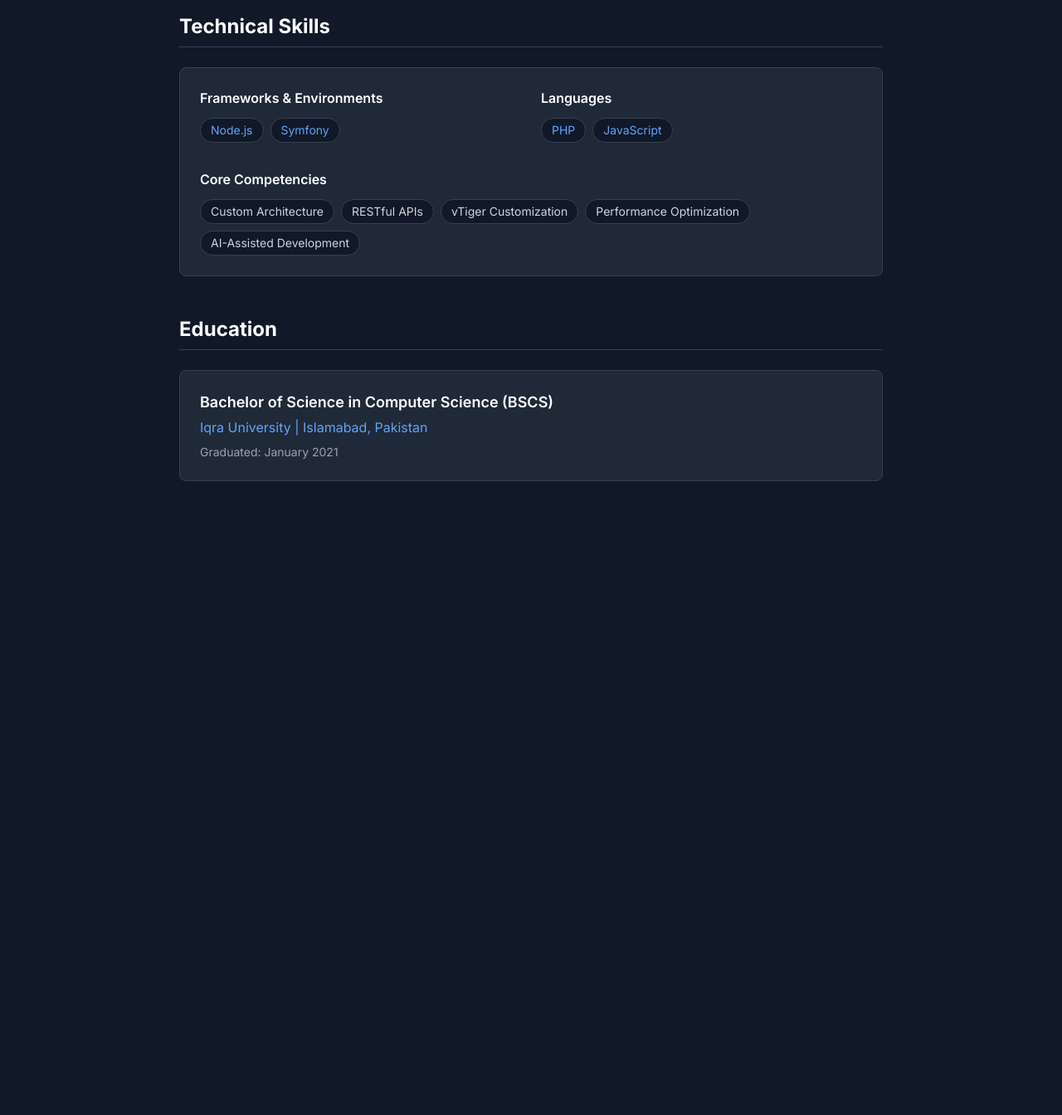
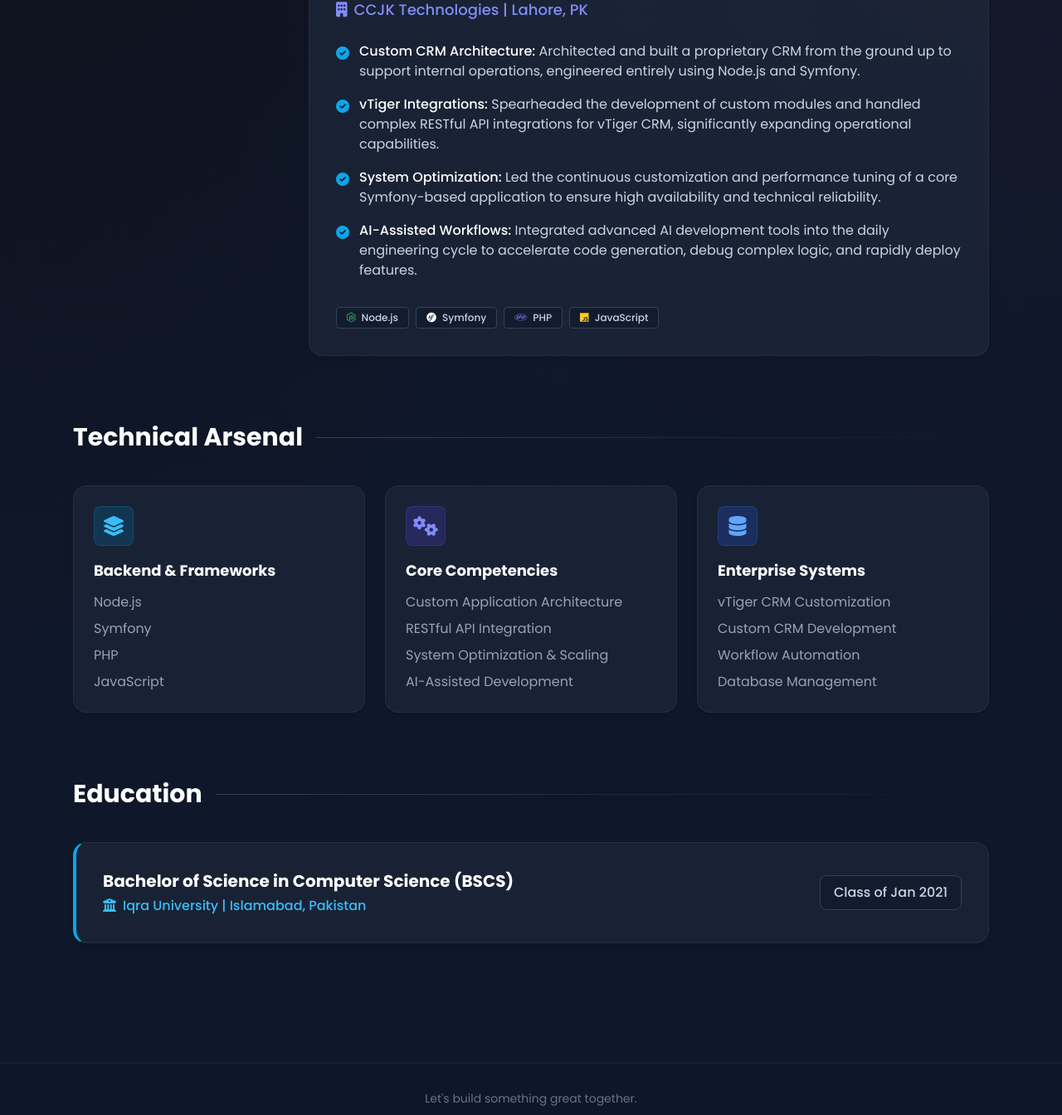
Before and after one commit to abubakar-tarar/abubakar-tarar.github.io, a plain HTML site: page index.html in a window 1280 px wide. Shown: the part 811-2155 px from the top of the page at 83% size. Before the commit the page ends 1455 px from the top, so only its background shows below. Drawn offline with nearby package versions, Linux system fonts and the light colour scheme.

Commit message:
Refactor index.html with new styles and structure
Updated the HTML structure and styles, including new classes for animations and background. Enhanced the navigation and footer sections for better user experience.

```diff
--- a/index.html
+++ b/index.html
@@ -1,105 +1,229 @@
 <!DOCTYPE html>
-<html lang="en">
+<html lang="en" class="scroll-smooth">
 <head>
     <meta charset="UTF-8">
     <meta name="viewport" content="width=device-width, initial-scale=1.0">
     <title>Muhammad Abu Bakar | Software Engineer</title>
     <script src="https://cdn.tailwindcss.com"></script>
+    <link href="https://cdnjs.cloudflare.com/ajax/libs/font-awesome/6.0.0/css/all.min.css" rel="stylesheet">
     <style>
-        @import url('https://fonts.googleapis.com/css2?family=Inter:wght@300;400;600;700&display=swap');
-        body { font-family: 'Inter', sans-serif; }
+        @import url('https://fonts.googleapis.com/css2?family=Poppins:wght@300;400;500;600;700&display=swap');
+
+        body {
+            font-family: 'Poppins', sans-serif;
+            background-color: #0f172a;
+            background-image:
+                radial-gradient(at 0% 0%, hsla(253,16%,7%,1) 0, transparent 50%),
+                radial-gradient(at 50% 0%, hsla(225,39%,30%,0.1) 0, transparent 50%),
+                radial-gradient(at 100% 0%, hsla(339,49%,30%,0.1) 0, transparent 50%);
+            color: #cbd5e1;
+        }
+
+        /* Custom Animations */
+        @keyframes fadeInUp {
+            from { opacity: 0; transform: translateY(20px); }
+            to { opacity: 1; transform: translateY(0); }
+        }
+
+        .animate-fade-in {
+            animation: fadeInUp 0.8s ease-out forwards;
+        }
+
+        .delay-100 { animation-delay: 100ms; }
+        .delay-200 { animation-delay: 200ms; }
+        .delay-300 { animation-delay: 300ms; }
+
+        /* Glassmorphism Card Style */
+        .glass-card {
+            background: rgba(30, 41, 59, 0.7);
+            backdrop-filter: blur(10px);
+            -webkit-backdrop-filter: blur(10px);
+            border: 1px solid rgba(255, 255, 255, 0.05);
+            box-shadow: 0 4px 6px -1px rgba(0, 0, 0, 0.1), 0 2px 4px -1px rgba(0, 0, 0, 0.06);
+        }
+
+        .glass-card:hover {
+            border-color: rgba(56, 189, 248, 0.3);
+            box-shadow: 0 0 20px rgba(56, 189, 248, 0.1);
+        }
     </style>
 </head>
-<body class="bg-gray-900 text-gray-100 antialiased selection:bg-blue-500 selection:text-white">
-    <!-- Header -->
-    <header class="max-w-4xl mx-auto pt-16 pb-8 px-6">
-        <h1 class="text-4xl md:text-5xl font-bold text-white mb-2">Muhammad Abu Bakar</h1>
-        <p class="text-xl text-blue-400 font-medium mb-4">Software Engineer</p>
-        <p class="text-gray-400 mb-6 max-w-2xl">
-            Results-driven Software Engineer with a solid foundation in computer science and hands-on experience in full-stack development, system customization, and API integration. Adept at leveraging modern development workflows to accelerate project delivery and engineer scalable software solutions.
+<body class="antialiased min-h-screen selection:bg-sky-500 selection:text-white">
+
+    <!-- Navigation / Contact Bar -->
+    <nav class="fixed w-full z-50 glass-card border-b-0 border-t-0 border-x-0">
+        <div class="max-w-6xl mx-auto px-6 py-4 flex justify-between items-center">
+            <span class="text-xl font-bold bg-gradient-to-r from-sky-400 to-blue-500 bg-clip-text text-transparent">MAB.</span>
+            <div class="flex gap-4 md:gap-6 text-sm md:text-base">
+                <a href="mailto:abubakartarar66@gmail.com" class="hover:text-sky-400 transition-colors duration-300" title="Email"><i class="fas fa-envelope"></i></a>
+                <a href="https://github.com/abubakar-tarar" target="_blank" class="hover:text-sky-400 transition-colors duration-300" title="GitHub"><i class="fab fa-github"></i></a>
+                <a href="https://www.linkedin.com/in/muhammad-abu-bakar-a81783171" target="_blank" class="hover:text-sky-400 transition-colors duration-300" title="LinkedIn"><i class="fab fa-linkedin"></i></a>
+                <a href="tel:+923040612962" class="hover:text-sky-400 transition-colors duration-300" title="Phone"><i class="fas fa-phone-alt"></i></a>
+            </div>
+        </div>
+    </nav>
+
+    <!-- Hero Section -->
+    <header class="max-w-6xl mx-auto px-6 pt-40 pb-20 opacity-0 animate-fade-in">
+        <div class="inline-block px-3 py-1 mb-6 rounded-full bg-sky-900/30 border border-sky-500/30 text-sky-400 text-sm font-semibold tracking-wide">
+            <i class="fas fa-code mr-2"></i> Software Engineer
+        </div>
+        <h1 class="text-5xl md:text-7xl font-bold text-white mb-6 leading-tight">
+            Hi, I'm <br/>
+            <span class="bg-gradient-to-r from-sky-400 via-blue-500 to-indigo-500 bg-clip-text text-transparent">Muhammad Abu Bakar</span>
+        </h1>
+        <p class="text-lg md:text-xl text-slate-400 max-w-2xl mb-10 leading-relaxed">
+            A results-driven Full-Stack Engineer specializing in architectural design, robust API integrations, and enterprise-grade custom solutions. I build scalable applications that drive business workflows forward.
         </p>
-        <!-- Links -->
-        <div class="flex flex-wrap gap-4 text-sm">
-            <a href="mailto:abubakartarar66@gmail.com" class="flex items-center text-gray-300 hover:text-white transition">
-                <svg class="w-5 h-5 mr-2" fill="none" stroke="currentColor" viewBox="0 0 24 24"><path stroke-linecap="round" stroke-linejoin="round" stroke-width="2" d="M3 8l7.53 4.518a2 2 0 002.04 0L20 8M18 19H6a2 2 0 01-2-2V7a2 2 0 012-2h12a2 2 0 012 2v10a2 2 0 01-2 2z"></path></svg>
-                abubakartarar66@gmail.com
+        <div class="flex flex-wrap gap-4">
+            <a href="mailto:abubakartarar66@gmail.com" class="px-8 py-3 rounded-lg bg-sky-500 hover:bg-sky-400 text-white font-medium transition-all duration-300 shadow-[0_0_15px_rgba(14,165,233,0.4)]">
+                Get in Touch
             </a>
-            <a href="tel:+923040612962" class="flex items-center text-gray-300 hover:text-white transition">
-                <svg class="w-5 h-5 mr-2" fill="none" stroke="currentColor" viewBox="0 0 24 24"><path stroke-linecap="round" stroke-linejoin="round" stroke-width="2" d="M3 5a2 2 0 012-2h3.28a1 1 0 01.948.684l1.498 4.493a1 1 0 01-.502 1.21l-2.257 1.13a11.042 11.042 0 005.516 5.516l1.13-2.257a1 1 0 011.21-.502l4.493 1.498a1 1 0 01.684.949V19a2 2 0 01-2 2h-1C9.716 21 3 14.284 3 6V5z"></path></svg>
-                +92 304 0612962
-            </a>
-            <a href="https://github.com/abubakar-tarar" target="_blank" class="flex items-center text-gray-300 hover:text-white transition">
-                <svg class="w-5 h-5 mr-2" fill="currentColor" viewBox="0 0 24 24"><path d="M12 .297c-6.63 0-12 5.373-12 12 0 5.303 3.438 9.8 8.205 11.385.6.113.82-.258.82-.577 0-.285-.01-1.04-.015-2.04-3.338.724-4.042-1.61-4.042-1.61C4.422 18.07 3.633 17.7 3.633 17.7c-1.087-.744.084-.729.084-.729 1.205.084 1.838 1.236 1.838 1.236 1.07 1.835 2.809 1.305 3.495.998.108-.776.417-1.305.76-1.605-2.665-.3-5.466-1.332-5.466-5.93 0-1.31.465-2.38 1.235-3.22-.135-.303-.54-1.523.105-3.176 0 0 1.005-.322 3.3 1.23.96-.267 1.98-.399 3-.405 1.02.006 2.04.138 3 .405 2.28-1.552 3.285-1.23 3.285-1.23.645 1.653.24 2.873.12 3.176.765.84 1.23 1.91 1.23 3.22 0 4.61-2.805 5.625-5.475 5.92.42.36.81 1.096.81 2.22 0 1.606-.015 2.896-.015 3.286 0 .315.21.69.825.57C20.565 22.092 24 17.592 24 12.297c0-6.627-5.373-12-12-12"></path></svg>
-                GitHub
-            </a>
-            <a href="https://www.linkedin.com/in/muhammad-abu-bakar-a81783171" target="_blank" class="flex items-center text-gray-300 hover:text-white transition">
-                <svg class="w-5 h-5 mr-2" fill="currentColor" viewBox="0 0 24 24"><path d="M20.447 20.452h-3.554v-5.569c0-1.328-.027-3.037-1.852-3.037-1.853 0-2.136 1.445-2.136 2.939v5.667H9.351V9h3.414v1.561h.046c.477-.9 1.637-1.85 3.37-1.85 3.601 0 4.267 2.37 4.267 5.455v6.286zM5.337 7.433c-1.144 0-2.063-.926-2.063-2.065 0-1.138.92-2.063 2.063-2.063 1.14 0 2.064.925 2.064 2.063 0 1.139-.925 2.065-2.064 2.065zm1.782 13.019H3.555V9h3.564v11.452zM22.225 0H1.771C.792 0 0 .774 0 1.729v20.542C0 23.227.792 24 1.771 24h20.451C23.2 24 24 23.227 24 22.271V1.729C24 .774 23.2 0 22.222 0h.003z"/></svg>
-                LinkedIn
+            <a href="https://github.com/abubakar-tarar" target="_blank" class="px-8 py-3 rounded-lg glass-card text-white hover:bg-slate-800 transition-all duration-300 font-medium">
+                View GitHub <i class="fas fa-arrow-right ml-2 text-sm"></i>
             </a>
         </div>
     </header>
 
-    <main class="max-w-4xl mx-auto px-6 pb-16">
-        <!-- Experience -->
-        <section class="mb-12">
-            <h2 class="text-2xl font-bold text-white border-b border-gray-700 pb-2 mb-6">Experience & Projects</h2>
+    <main class="max-w-6xl mx-auto px-6 pb-24">
 
-            <div class="mb-8 bg-gray-800 p-6 rounded-lg border border-gray-700">
-                <div class="flex flex-col md:flex-row md:justify-between md:items-baseline mb-2">
-                    <h3 class="text-xl font-semibold text-white">Software Engineer</h3>
-                    <span class="text-gray-400 text-sm font-medium">May 2022 – Present</span>
-                </div>
-                <div class="text-blue-400 font-medium mb-4">CCJK Technologies | Lahore, Pakistan</div>
+        <!-- Experience & Projects Section -->
+        <section class="mb-20 opacity-0 animate-fade-in delay-100">
+            <div class="flex items-center gap-4 mb-10">
+                <h2 class="text-3xl font-bold text-white">Experience & Projects</h2>
+                <div class="h-[1px] flex-grow bg-gradient-to-r from-slate-700 to-transparent"></div>
+            </div>
 
-                <ul class="list-disc list-outside ml-5 text-gray-300 space-y-3">
-                    <li><strong>Custom CRM Architecture:</strong> Designing and building a proprietary custom CRM application from the ground up to support internal operations, utilizing a modern technical stack encompassing Node.js and Symfony.</li>
-                    <li><strong>vTiger Integration:</strong> Spearheading the development of custom features and complex API integrations for vTiger CRM, expanding system capabilities to support streamlined business workflows.</li>
-                    <li><strong>System Optimization:</strong> Leading the customization, optimization, and continuous maintenance of a core Symfony-based application, ensuring robust performance and technical reliability.</li>
-                    <li><strong>Development Workflows:</strong> Implementing advanced, AI-assisted development practices into the daily workflow to accelerate coding, debug complex logic, and rapidly deploy new application features.</li>
-                </ul>
-            </div>
-        </section>
+            <!-- Timeline Item -->
+            <div class="relative pl-8 md:pl-0">
+                <!-- Desktop Layout Grid -->
+                <div class="md:grid md:grid-cols-12 md:gap-8 items-start">
+                    <!-- Date Column -->
+                    <div class="md:col-span-3 text-left md:text-right mb-4 md:mb-0 pt-2">
+                        <span class="px-3 py-1 rounded-full bg-slate-800 border border-slate-700 text-sky-400 text-sm font-medium inline-block">
+                            May 2022 – Present
+                        </span>
+                    </div>
 
-        <!-- Skills -->
-        <section class="mb-12">
-            <h2 class="text-2xl font-bold text-white border-b border-gray-700 pb-2 mb-6">Technical Skills</h2>
-            <div class="grid grid-cols-1 md:grid-cols-2 gap-6 bg-gray-800 p-6 rounded-lg border border-gray-700">
-                <div>
-                    <h4 class="font-semibold text-white mb-3">Frameworks & Environments</h4>
-                    <div class="flex flex-wrap gap-2">
-                        <span class="bg-gray-900 text-blue-400 px-3 py-1 rounded-full text-sm border border-gray-700">Node.js</span>
-                        <span class="bg-gray-900 text-blue-400 px-3 py-1 rounded-full text-sm border border-gray-700">Symfony</span>
-                    </div>
-                </div>
-                <div>
-                    <h4 class="font-semibold text-white mb-3">Languages</h4>
-                    <div class="flex flex-wrap gap-2">
-                        <span class="bg-gray-900 text-blue-400 px-3 py-1 rounded-full text-sm border border-gray-700">PHP</span>
-                        <span class="bg-gray-900 text-blue-400 px-3 py-1 rounded-full text-sm border border-gray-700">JavaScript</span>
-                    </div>
-                </div>
-                <div class="md:col-span-2 mt-2">
-                    <h4 class="font-semibold text-white mb-3">Core Competencies</h4>
-                    <div class="flex flex-wrap gap-2">
-                        <span class="bg-gray-900 text-gray-300 px-3 py-1 rounded-full text-sm border border-gray-700">Custom Architecture</span>
-                        <span class="bg-gray-900 text-gray-300 px-3 py-1 rounded-full text-sm border border-gray-700">RESTful APIs</span>
-                        <span class="bg-gray-900 text-gray-300 px-3 py-1 rounded-full text-sm border border-gray-700">vTiger Customization</span>
-                        <span class="bg-gray-900 text-gray-300 px-3 py-1 rounded-full text-sm border border-gray-700">Performance Optimization</span>
-                        <span class="bg-gray-900 text-gray-300 px-3 py-1 rounded-full text-sm border border-gray-700">AI-Assisted Development</span>
+                    <!-- Content Column -->
+                    <div class="md:col-span-9 glass-card p-8 rounded-2xl relative group transition-all duration-300 hover:-translate-y-1">
+                        <!-- Connecting Line/Dot for Desktop -->
+                        <div class="hidden md:block absolute w-4 h-4 rounded-full bg-sky-500 border-4 border-slate-900 -left-[2.1rem] top-8 shadow-[0_0_10px_rgba(14,165,233,0.8)]"></div>
+
+                        <h3 class="text-2xl font-bold text-white mb-1">Software Engineer</h3>
+                        <div class="text-indigo-400 font-medium mb-6 text-lg"><i class="fas fa-building mr-2"></i>CCJK Technologies | Lahore, PK</div>
+
+                        <div class="space-y-4 text-slate-300">
+                            <div class="flex items-start">
+                                <i class="fas fa-check-circle text-sky-500 mt-1.5 mr-3"></i>
+                                <p><strong class="text-white font-medium">Custom CRM Architecture:</strong> Architected and built a proprietary CRM from the ground up to support internal operations, engineered entirely using Node.js and Symfony.</p>
+                            </div>
+                            <div class="flex items-start">
+                                <i class="fas fa-check-circle text-sky-500 mt-1.5 mr-3"></i>
+                                <p><strong class="text-white font-medium">vTiger Integrations:</strong> Spearheaded the development of custom modules and handled complex RESTful API integrations for vTiger CRM, significantly expanding operational capabilities.</p>
+                            </div>
+                            <div class="flex items-start">
+                                <i class="fas fa-check-circle text-sky-500 mt-1.5 mr-3"></i>
+                                <p><strong class="text-white font-medium">System Optimization:</strong> Led the continuous customization and performance tuning of a core Symfony-based application to ensure high availability and technical reliability.</p>
+                            </div>
+                            <div class="flex items-start">
+                                <i class="fas fa-check-circle text-sky-500 mt-1.5 mr-3"></i>
+                                <p><strong class="text-white font-medium">AI-Assisted Workflows:</strong> Integrated advanced AI development tools into the daily engineering cycle to accelerate code generation, debug complex logic, and rapidly deploy features.</p>
+                            </div>
+                        </div>
+
+                        <!-- Tech Stack Tags -->
+                        <div class="mt-8 flex flex-wrap gap-2">
+                            <span class="px-3 py-1 rounded bg-slate-900/50 text-slate-300 text-xs font-medium border border-slate-700"><i class="fab fa-node-js text-green-500 mr-1"></i> Node.js</span>
+                            <span class="px-3 py-1 rounded bg-slate-900/50 text-slate-300 text-xs font-medium border border-slate-700"><i class="fab fa-symfony text-white mr-1"></i> Symfony</span>
+                            <span class="px-3 py-1 rounded bg-slate-900/50 text-slate-300 text-xs font-medium border border-slate-700"><i class="fab fa-php text-indigo-400 mr-1"></i> PHP</span>
+                            <span class="px-3 py-1 rounded bg-slate-900/50 text-slate-300 text-xs font-medium border border-slate-700"><i class="fab fa-js text-yellow-400 mr-1"></i> JavaScript</span>
+                        </div>
                     </div>
                 </div>
             </div>
         </section>
 
-        <!-- Education -->
-        <section>
-            <h2 class="text-2xl font-bold text-white border-b border-gray-700 pb-2 mb-6">Education</h2>
-            <div class="bg-gray-800 p-6 rounded-lg border border-gray-700">
-                <h3 class="text-lg font-semibold text-white">Bachelor of Science in Computer Science (BSCS)</h3>
-                <div class="text-blue-400 mb-2 mt-1">Iqra University | Islamabad, Pakistan</div>
-                <div class="text-gray-400 text-sm">Graduated: January 2021</div>
+        <!-- Technical Skills Section -->
+        <section class="mb-20 opacity-0 animate-fade-in delay-200">
+            <div class="flex items-center gap-4 mb-10">
+                <h2 class="text-3xl font-bold text-white">Technical Arsenal</h2>
+                <div class="h-[1px] flex-grow bg-gradient-to-r from-slate-700 to-transparent"></div>
+            </div>
+
+            <div class="grid grid-cols-1 md:grid-cols-3 gap-6">
+                <!-- Card 1 -->
+                <div class="glass-card p-6 rounded-2xl hover:-translate-y-1 transition-transform duration-300">
+                    <div class="w-12 h-12 rounded-lg bg-sky-900/50 flex items-center justify-center text-sky-400 text-2xl mb-4 border border-sky-500/20">
+                        <i class="fas fa-layer-group"></i>
+                    </div>
+                    <h4 class="text-lg font-bold text-white mb-3">Backend & Frameworks</h4>
+                    <ul class="space-y-2 text-slate-400">
+                        <li>Node.js</li>
+                        <li>Symfony</li>
+                        <li>PHP</li>
+                        <li>JavaScript</li>
+                    </ul>
+                </div>
+                <!-- Card 2 -->
+                <div class="glass-card p-6 rounded-2xl hover:-translate-y-1 transition-transform duration-300">
+                    <div class="w-12 h-12 rounded-lg bg-indigo-900/50 flex items-center justify-center text-indigo-400 text-2xl mb-4 border border-indigo-500/20">
+                        <i class="fas fa-cogs"></i>
+                    </div>
+                    <h4 class="text-lg font-bold text-white mb-3">Core Competencies</h4>
+                    <ul class="space-y-2 text-slate-400">
+                        <li>Custom Application Architecture</li>
+                        <li>RESTful API Integration</li>
+                        <li>System Optimization & Scaling</li>
+                        <li>AI-Assisted Development</li>
+                    </ul>
+                </div>
+                <!-- Card 3 -->
+                <div class="glass-card p-6 rounded-2xl hover:-translate-y-1 transition-transform duration-300">
+                    <div class="w-12 h-12 rounded-lg bg-blue-900/50 flex items-center justify-center text-blue-400 text-2xl mb-4 border border-blue-500/20">
+                        <i class="fas fa-database"></i>
+                    </div>
+                    <h4 class="text-lg font-bold text-white mb-3">Enterprise Systems</h4>
+                    <ul class="space-y-2 text-slate-400">
+                        <li>vTiger CRM Customization</li>
+                        <li>Custom CRM Development</li>
+                        <li>Workflow Automation</li>
+                        <li>Database Management</li>
+                    </ul>
+                </div>
+            </div>
+        </section>
+
+        <!-- Education Section -->
+        <section class="opacity-0 animate-fade-in delay-300">
+            <div class="flex items-center gap-4 mb-10">
+                <h2 class="text-3xl font-bold text-white">Education</h2>
+                <div class="h-[1px] flex-grow bg-gradient-to-r from-slate-700 to-transparent"></div>
+            </div>
+
+            <div class="glass-card p-8 rounded-2xl flex flex-col md:flex-row md:items-center justify-between border-l-4 border-l-sky-500 hover:bg-slate-800/80 transition-colors duration-300">
+                <div>
+                    <h3 class="text-xl font-bold text-white">Bachelor of Science in Computer Science (BSCS)</h3>
+                    <p class="text-sky-400 font-medium mt-1"><i class="fas fa-university mr-2"></i>Iqra University | Islamabad, Pakistan</p>
+                </div>
+                <div class="mt-4 md:mt-0 px-4 py-2 bg-slate-900/50 rounded-lg border border-slate-700 text-slate-300 font-medium whitespace-nowrap">
+                    Class of Jan 2021
+                </div>
             </div>
         </section>
     </main>
+
+    <!-- Footer -->
+    <footer class="border-t border-slate-800 bg-slate-900/50 mt-12 py-8">
+        <div class="max-w-6xl mx-auto px-6 text-center">
+            <p class="text-slate-500 text-sm mb-4">Let's build something great together.</p>
+            <div class="flex justify-center gap-6 text-xl text-slate-400 mb-6">
+                <a href="https://github.com/abubakar-tarar" target="_blank" class="hover:text-sky-400 transition-colors duration-300"><i class="fab fa-github"></i></a>
+                <a href="https://www.linkedin.com/in/muhammad-abu-bakar-a81783171" target="_blank" class="hover:text-sky-400 transition-colors duration-300"><i class="fab fa-linkedin"></i></a>
+            </div>
+            <p class="text-slate-600 text-xs">© 2026 Muhammad Abu Bakar. All rights reserved.</p>
+        </div>
+    </footer>
+
 </body>
 </html>
```
